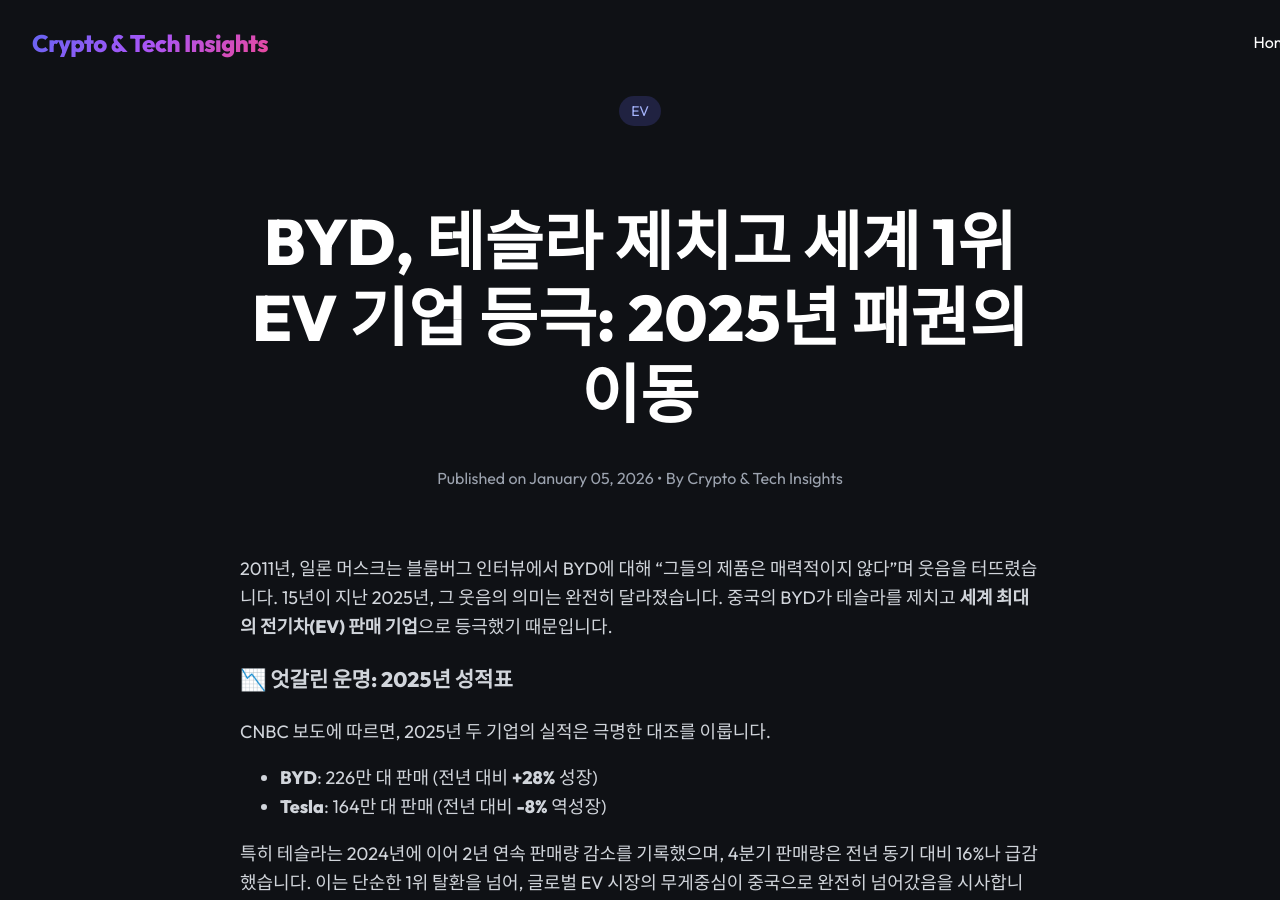
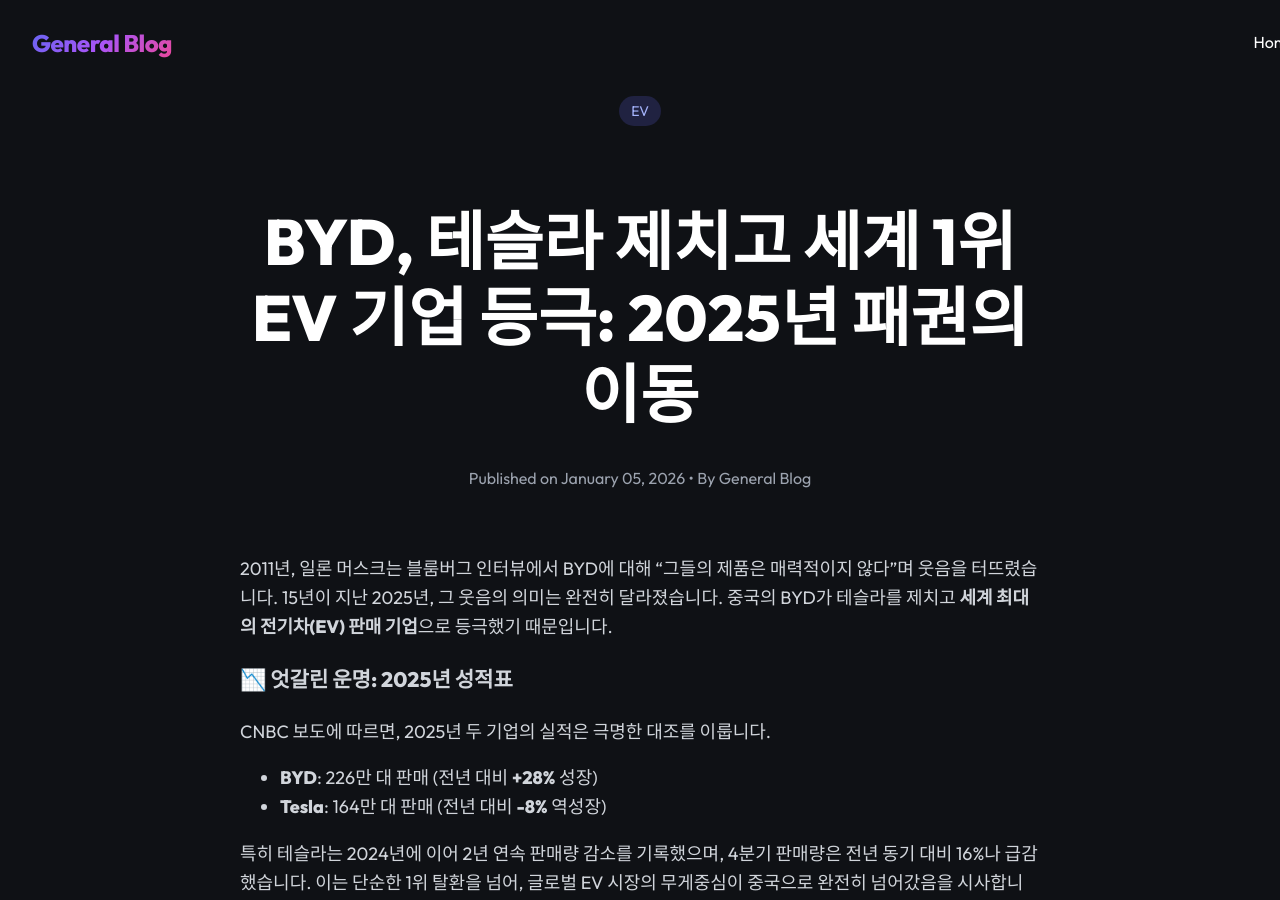
Before and after one commit to jeonghun-project/general-blog, a Jekyll site: the page built from _posts/2026-01-05-byd-테슬라-제치고-세계-1위-ev-기업-등극-2025년-패권의-이동.md, in a window 1280 px wide and 900 px high. Built offline with Jekyll 4.4.1, drawn with Linux system fonts in a browser that asks for light colours; some of the changed text lies outside the part shown.

Commit message:
fix: Set correct title/description for general-blog

```diff
--- a/_config.yml
+++ b/_config.yml
@@ -1,4 +1,4 @@
-title: Crypto & Tech Insights
+title: "General Blog"
 email: contact@example.com
 description: Premium insights on Cryptocurrency, Economy, and Technology.
 baseurl: "/general-blog"
```
